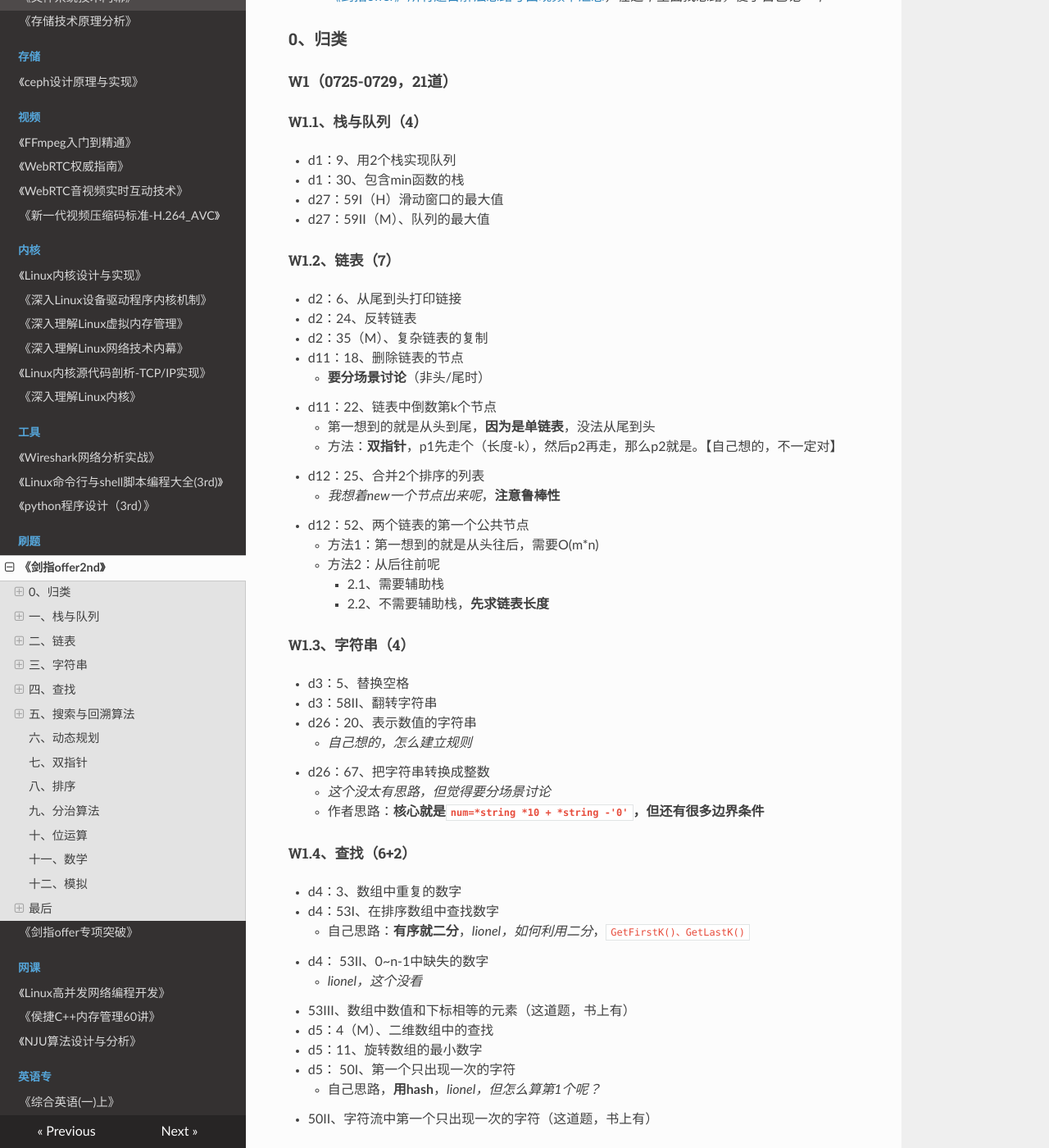
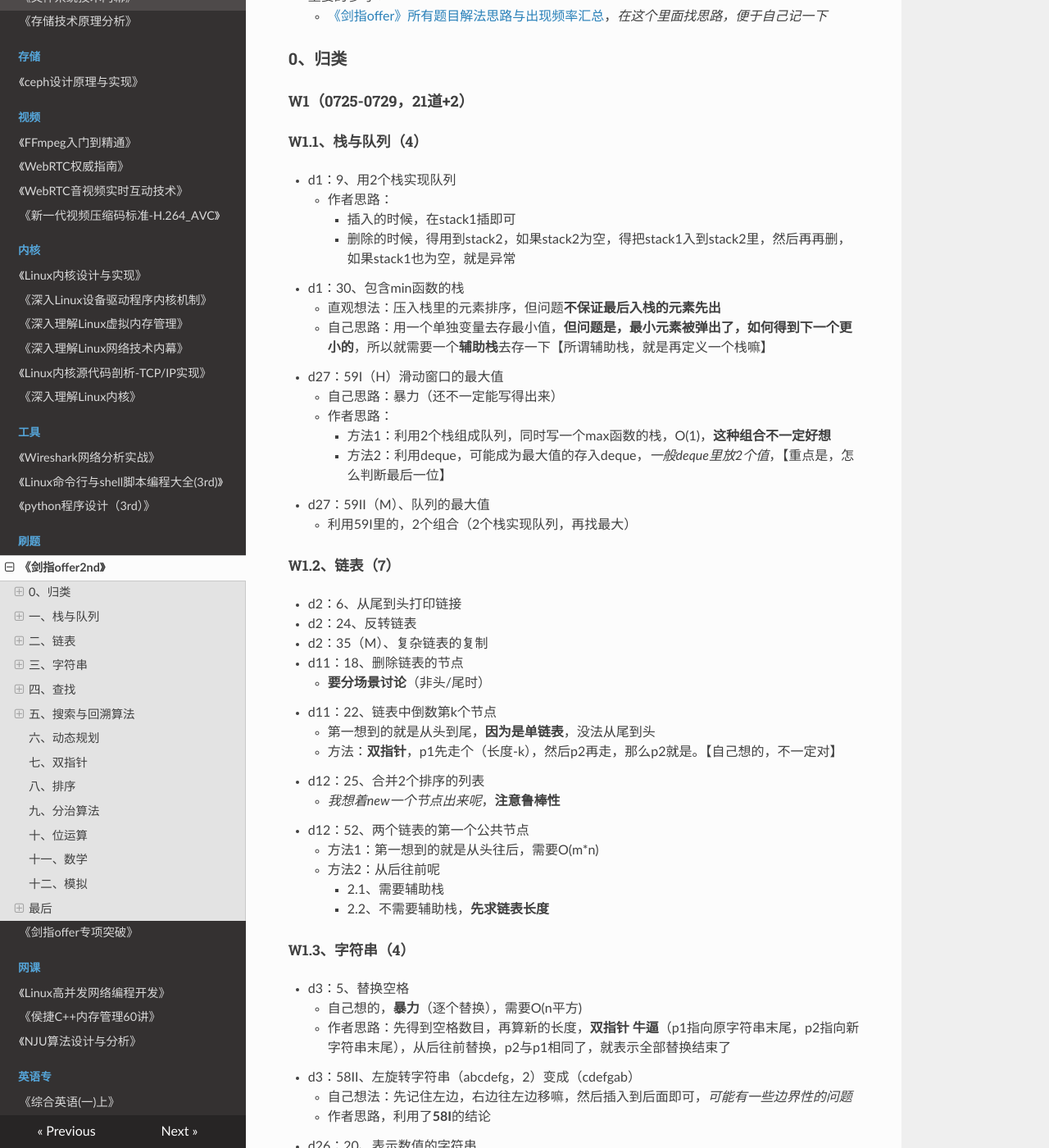
Before and after one commit to wolflion/booknotes, an MkDocs documentation site: the page built from docs/91leetcode/剑指offer.md, in a window 1280 px wide and 1400 px high, scrolled down 611 px. Shown: the whole window at 82% size. Built offline with MkDocs 1.6.1, drawn with Linux system fonts in a browser that asks for light colours; nearby versions of some CDN libraries; some of the changed text lies outside the part shown.

Commit message:
Update 剑指offer.md

```diff
--- a/docs/91leetcode/剑指offer.md
+++ b/docs/91leetcode/剑指offer.md
@@ -2,6 +2,7 @@
 
 + 全书共75道（没有网上搜的81道，书是68道，有部分题是分2小道的），计划从0725开始刷，leetcode上需要31天
   + 0731发现了2道（53III、50II），书上有，但刷题库上没有
+  + 0803发现了（23、1、2），书上有
 + https://leetcode.cn/study-plan/lcof/
 + https://leetcode.cn/studyplan/coding-interviews/  【新模板】
 + 书中的作者源代码：https://github.com/zhedahht/CodingInterviewChinese2
@@ -17,14 +18,24 @@
 
 ### 0、归类
 
-#### W1（0725-0729，21道）
+#### W1（0725-0729，21道+2）
 
 ##### W1.1、栈与队列（4）
 
 + d1：9、用2个栈实现队列
+  + 作者思路：
+    + 插入的时候，在stack1插即可
+    + 删除的时候，得用到stack2，如果stack2为空，得把stack1入到stack2里，然后再再删，如果stack1也为空，就是异常
 + d1：30、包含min函数的栈
+  + 直观想法：压入栈里的元素排序，但问题**不保证最后入栈的元素先出**
+  + 自己思路：用一个单独变量去存最小值，**但问题是，最小元素被弹出了，如何得到下一个更小的**，所以就需要一个**辅助栈**去存一下【所谓辅助栈，就是再定义一个栈嘛】
 + d27：59I（H）滑动窗口的最大值
+  + 自己思路：暴力（还不一定能写得出来）
+  + 作者思路：
+    + 方法1：利用2个栈组成队列，同时写一个max函数的栈，O(1)，**这种组合不一定好想**
+    + 方法2：利用deque，可能成为最大值的存入deque，*一般deque里放2个值*，【重点是，怎么判断最后一位】
 + d27：59II（M）、队列的最大值
+  + 利用59I里的，2个组合（2个栈实现队列，再找最大）
 
 ##### W1.2、链表（7）
 
@@ -47,7 +58,11 @@
 ##### W1.3、字符串（4）
 
 + d3：5、替换空格
-+ d3：58II、翻转字符串
+  + 自己想的，**暴力**（逐个替换），需要O(n平方)
+  + 作者思路：先得到空格数目，再算新的长度，**双指针 牛逼**（p1指向原字符串末尾，p2指向新字符串末尾），从后往前替换，p2与p1相同了，就表示全部替换结束了
++ d3：58II、左旋转字符串（abcdefg，2）变成（cdefgab）
+  + 自己想法：先记住左边，右边往左边移嘛，然后插入到后面即可，*可能有一些边界性的问题*
+  + 作者思路，利用了**58I**的结论
 + d26：20、表示数值的字符串
   + *自己想的，怎么建立规则*
 + d26：67、把字符串转换成整数
@@ -87,7 +102,10 @@
   + 自己思路：**要理解对称**，要保证结构一样
   + 作者码，**递归调用2个根节点作为参数**，判断左右和右左，*自己还不是十分明白*
 + d14：12、矩阵中的路径
+  + 自己想法，最开始用暴力，然后**根据矩阵找规律**
 + d14：13、机器人的运动范围
+  + *自己也没啥思路，作者也没说清楚，（0，0）到（i,j），再判断（i,j）四边的情况，（i-1,j），(i+1,j）这样的*
+  + **回溯算法**原理是个啥？
 + d15：34、二叉树中和为某一值的路径
   + 自己思路：用栈+递归，如果大于某值，就退出到根节点，往右去【但要自己写好，也不容易】
 + d15：36、二叉搜索树与双向链表
@@ -108,7 +126,8 @@
 + d19：68I、树中两个节点的最低公共祖先  【二叉搜索树是可以找到的/普通的树，有没有指向根节点？】
 + d19：68II、
 + d28：37、序列化二叉树
-+ d28：38、字符串的排列
++ d28：38、字符串的排列（abc）的组合
+  + 作者思路：第一步，固定第1位，其它的进行组合，第二步，拿第1个与后面的逐个交换 **这个要学习一下**
 
 #### W3（0806-0812，17道）
 
```
